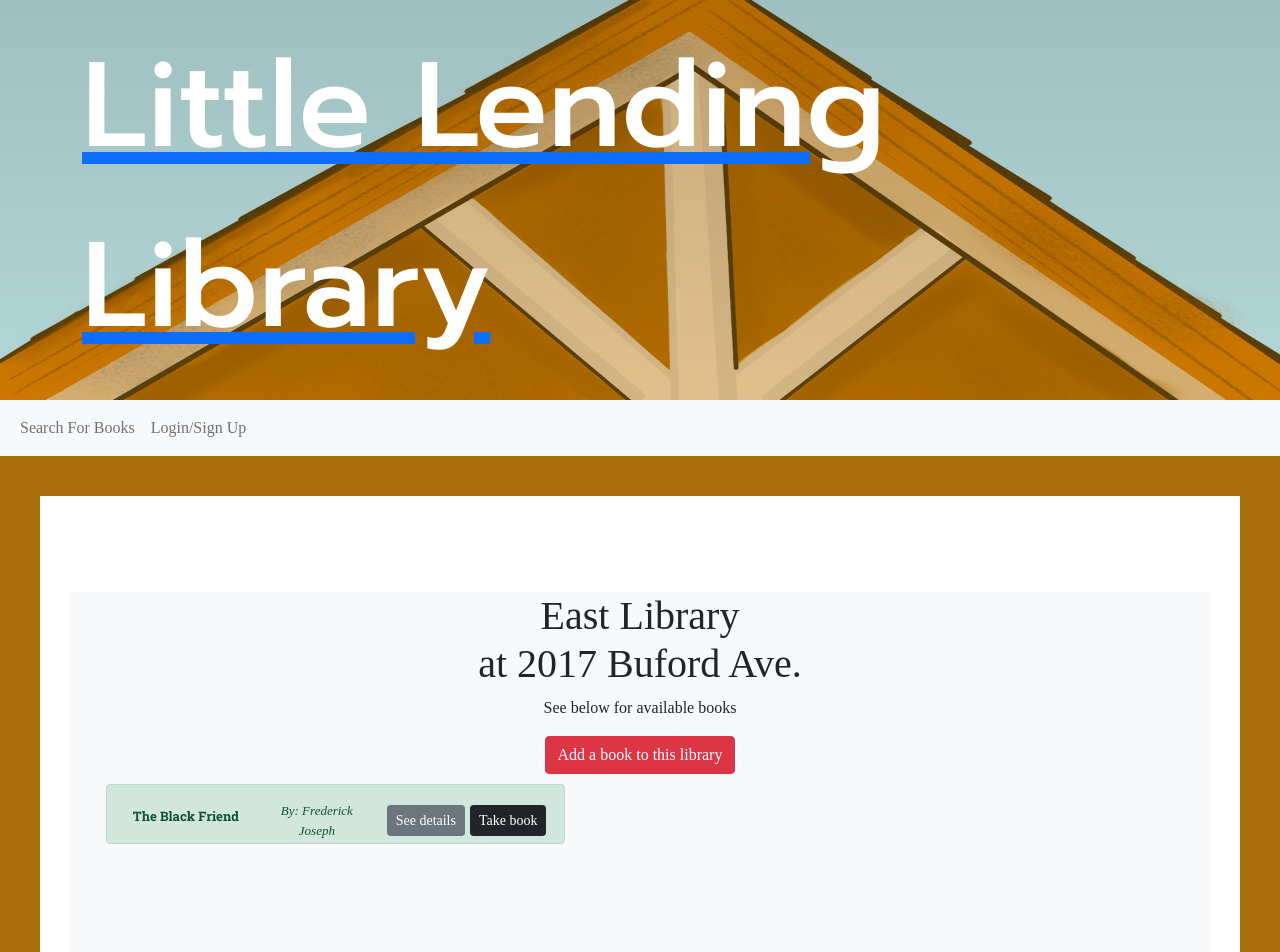
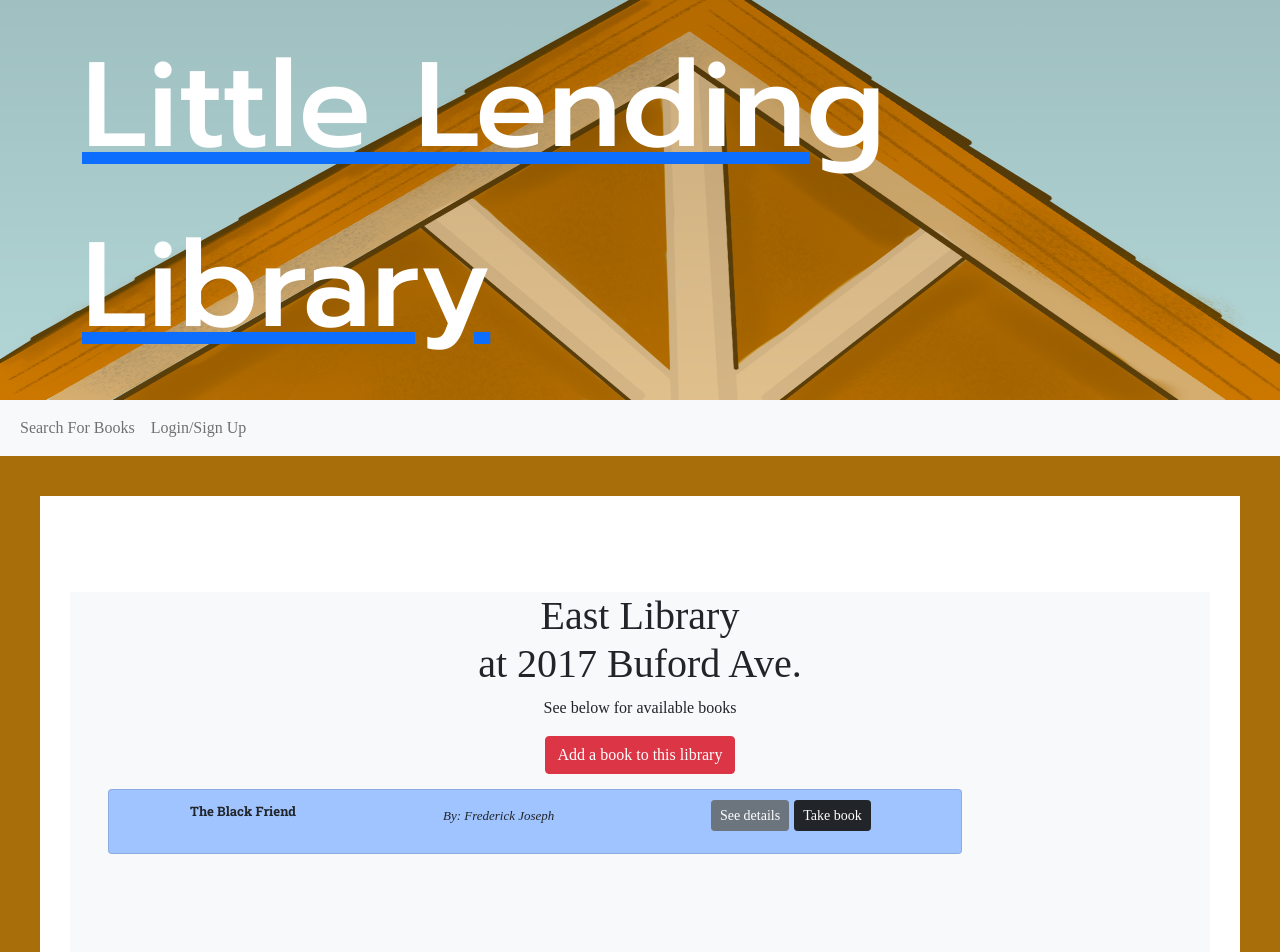
Before and after one commit to maayazed/react-collab-final, a React (Create React App) app in the folder client/: page /library in a window 1280 px wide. Shown: the top 952 px of the page. Built offline with nearby package versions, Linux system fonts and the light colour scheme; a web font is replaced by a local one.

Commit message:
fixed short book and randomized colors

```diff
--- a/client/package.json
+++ b/client/package.json
@@ -16,6 +16,7 @@
     "react-dom": "^17.0.2",
     "react-router-dom": "^5.3.0",
     "react-scripts": "4.0.3",
+    "reactstrap": "^8.10.0",
     "web-vitals": "^1.1.2"
   },
   "scripts": {
--- a/client/src/index.css
+++ b/client/src/index.css
@@ -54,10 +54,9 @@ h3 {
 }
 
 .bookcover {
-  height: 60px;
-  /* background-repeat: no-repeat;
-  background-size: cover;
-  background-color: #fff; */
+  height: 65px;
+  width: 80%;
+  margin: 5px 5px 5px 2px;
 }
 
 
--- a/client/src/pages/AddBook.js
+++ b/client/src/pages/AddBook.js
@@ -1,5 +1,6 @@
 import React, { useState, useEffect } from 'react';
-import { Jumbotron, Container, Col, Form, Button, Alert } from 'react-bootstrap';
+import { Jumbotron, Container, Col, Form, Button, Row, Alert } from 'react-bootstrap';
+import { Card, CardTitle } from 'reactstrap';
 import { Link } from "react-router-dom";
 
 import { useMutation } from '@apollo/client';
@@ -7,18 +8,10 @@ import { CREATE_BOOK } from '../utils/mutations';
 import '../index.css';
 import Auth from '../utils/auth';
 import { searchGoogleBooks } from '../utils/API';
-import BookBackground from '../bluegraybook.png'
 
 import { addBookIds, getAddedBookIds } from '../utils/localStorage';
 
-const bgimage = {
-  backgroundImage: `url(${BookBackground})`
-};
-
-const booksbg = {};
-  //randomcolor = ["#FFADAD", "#FFD6A5", "FDFFB6", "CAFFBF", "9BF6FF", "A0C4FF", "BDB2FF"],
-  // background-color: randomcolor.map type function
-//};
+const booksbg = ["#E8A68E", "#FFCDAB", "#CBD9BF", "#ACCC7A5", "#A0C4FF", "#BDB2FF"];
 
 const AddBook = () => {
   // create state for holding returned google api data
@@ -65,6 +58,11 @@ const AddBook = () => {
       console.error(err);
     }
   };
+  //gets random color for book's background
+  const getBgColor = () => {
+    const i = Math.floor(Math.random() * booksbg.length);
+    return booksbg[i];
+  };
 
   // create function to handle saving added book to our database
   const handleAddBook = async (bookId) => {
@@ -93,7 +91,7 @@ const AddBook = () => {
   };
 
   return (
-    <div className="py-5 container">
+    <div className="py-5 text-center container">
     <div className="row py-lg-5">
       <Jumbotron fluid className='bg-light'>
         <Container>
@@ -127,23 +125,23 @@ const AddBook = () => {
             ? `Results:`
             : 'Search for a book to begin'}
         </h3>
-        <div className='col-10'>
+        <div className='col'>
           {searchedBooks.map((book) => {
             return (
-              <Alert variant="success" className='bookcover' style={booksbg}>
-                <div className="d-flex row align-items-center justify-content-space-evenly">
-                  <div className='col-5'><Alert.Heading key={book.bookId} className='booktitle'>{book.title}</Alert.Heading></div>
-                  <div className='col-4 small'>By: {book.authors}</div>
-                  <div className='col-md-3'>
+              <Card className='bookcover' style={{ backgroundColor: getBgColor() }}>
+                <Row className="d-flex row align-items-center justify-content-space-evenly spacebefore">
+                  <Col className='col-4'><CardTitle key={book.bookId} className='booktitle'>{book.title}</CardTitle></Col>
+                  <Col className='col-3 small'>By: {book.authors}</Col>
+                  <Col className='col-5'>
                     <Button key='addBook' variant='dark' size='sm'
                     onClick={() => handleAddBook(book.bookId)}>
                     {addedBookIds?.some((addedBookId) => addedBookId === book.bookId)
                     ? 'Book added!'
                     : 'Add this book'}
                     </Button>
-                  </div>
-                </div>
-              </Alert>
+                  </Col>
+                </Row>
+              </Card>
             )},
           )}
         </div>
--- a/client/src/pages/Library.js
+++ b/client/src/pages/Library.js
@@ -1,5 +1,7 @@
 import React, { useState, useEffect } from 'react';
-import { Jumbotron, Container, Button, Alert } from 'react-bootstrap';
+import { Jumbotron, Container, Button, Col, Row } from 'react-bootstrap';
+import { Card, CardTitle } from 'reactstrap';
+
 import { Link } from "react-router-dom";
 
 import { useQuery, useMutation } from '@apollo/client';
@@ -7,20 +9,12 @@ import { CREATE_BOOK } from '../utils/mutations';
 import '../index.css';
 import Auth from '../utils/auth';
 import { searchGoogleBooks } from '../utils/API';
-import BookBackground from '../bluegraybook.png'
 
 import { addBookIds, getAddedBookIds } from '../utils/localStorage';
 import { QUERY_LIBRARIES } from '../utils/queries';
 
 
-const bgimage = {
-  backgroundImage: `url(${BookBackground})`
-};
-
-const booksbg = {};
-  //randomcolor = ["#FFADAD", "#FFD6A5", "FDFFB6", "CAFFBF", "9BF6FF", "A0C4FF", "BDB2FF"],
-  // background-color: randomcolor.map type function
-//};
+const booksbg = ["#E8A68E", "#FFCDAB", "#CBD9BF", "#ACCC7A5", "#A0C4FF", "#BDB2FF"];
 
 const Library = () => {
   // create state for holding returned google api data
@@ -68,6 +62,12 @@ const Library = () => {
     }
   };
 
+  //gets random color for book's background
+  const getBgColor = () => {
+    const i = Math.floor(Math.random() * booksbg.length);
+    return booksbg[i];
+  };
+
   // create function to handle saving added book to our database
   const handleAddBook = async (bookId) => {
     // find the book in `searchedBooks` state by the matching id
@@ -105,20 +105,19 @@ const Library = () => {
       <Link to='/addbook'>
       <button type="button" className="btn btn-danger">Add a book to this library</button>
       </Link>
-        <div className='col-11 d-flex flex-direction-column-reverse spacebefore'>
+        <div className='col-12 d-flex flex-direction-column-reverse spacebefore'>
           {/* need to list books that exist in this library */}
           {/* {searchedBooks.map((book) => {
             return ( */}
-              <Alert variant="success" className='bookcover' style={booksbg}>
-                <div className="d-flex row align-items-center justify-content-space-evenly bookspacing">
-                <div className='col-4'>
-                {/* <Alert.Heading key={book.bookId} className='booktitle'>{book.title}</Alert.Heading> */}
-                  <Alert.Heading key="123" className='booktitle'>The Black Friend</Alert.Heading>
+              <Card variant="primary" className='bookcover' style={{ backgroundColor: getBgColor() }}>
+                <Row className="d-flex row align-items-center justify-content-space-evenly spacebefore">
+                <Col className='col-4'>
+                  <CardTitle key="123" className='booktitle'>The Black Friend</CardTitle>
                   {/* add function to limit title to xx characters */}
-                  </div>
-              <div className='col-3 small'>By: Frederick Joseph</div>
+                  </Col>
+              <Col className='col-3 small'>By: Frederick Joseph</Col>
               {/* By: {book.authors} */}
-              <div className='col-5'>
+              <Col className='col-5'>
                 <Button
                   key='bookDetails' variant='secondary' size='sm'
                   onClick={() => handleAddBook()}>
@@ -134,8 +133,8 @@ const Library = () => {
                     ? 'Book removed!'
                     : 'Take book'} */}
                     Take book
-                </Button></div></div>
-              </Alert>
+                </Button></Col></Row>
+              </Card>
             {/* )},
           )}   */}
         </div>
```
Also changed, not shown: 1 other file (tests, documents, lock files or other folders).
